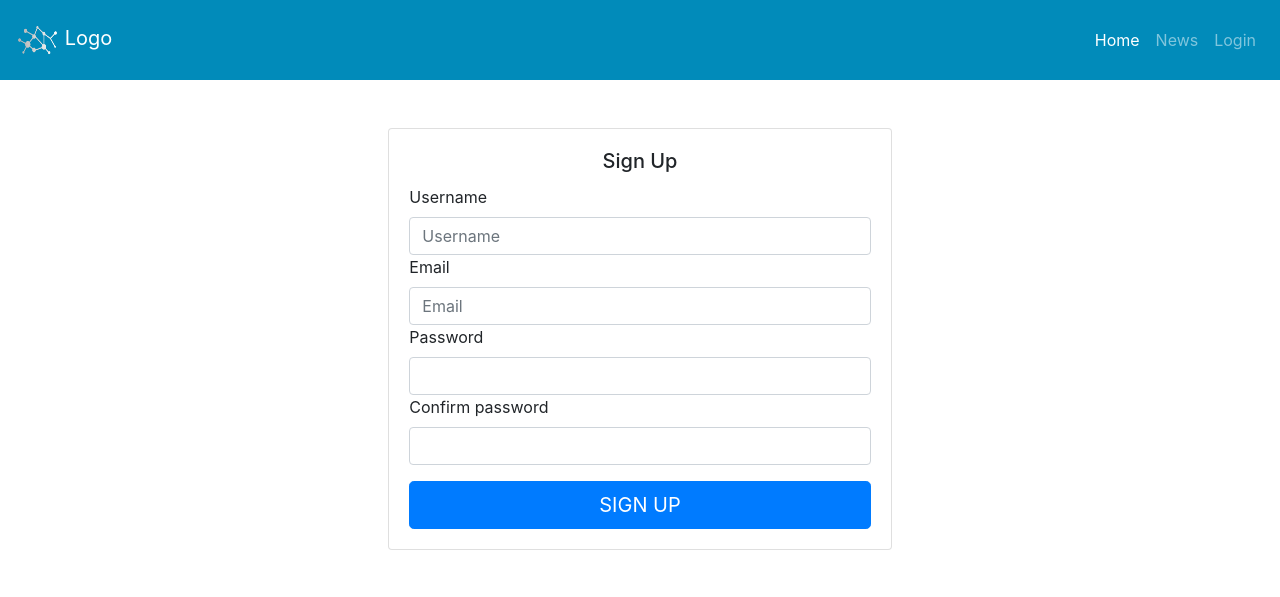
After one commit to fdardenne/FlaskMiniCMS, a Flask app: page /auth/register in a window 1280 px wide. The commit adds this page. Shown: the top 597 px of the page. Run offline with Flask 2, Linux system fonts and the light colour scheme; parts of the project's set-up code (start-up, migrations or seed data) failed here and were passed over; some libraries are stand-ins or nearby versions.

Commit message:
[Auth] Add form

```diff
--- a/app/__init__.py
+++ b/app/__init__.py
@@ -9,5 +9,7 @@ def not_found(error):
 
 
 from app.home.controllers import mod_home as home
+from app.auth.controllers import mod_auth as auth
 
 app.register_blueprint(home)
+app.register_blueprint(auth)
--- /dev/null
+++ b/app/auth/__init__.py
@@ -0,0 +1,2 @@
+from . import forms
+from . import controllers
--- /dev/null
+++ b/app/auth/controllers.py
@@ -0,0 +1,26 @@
+from flask import Blueprint, render_template, flash, redirect, url_for
+from .forms import RegistrationForm, LoginForm
+
+mod_auth = Blueprint('auth', __name__, url_prefix='/auth')
+
+@mod_auth.route("login", methods=["GET", "POST"])
+def login():
+    form = LoginForm()
+
+    flash("Bad login", "danger")
+    return render_template('auth/login.html', title="Register", form=form)
+    if form.validate_on_submit():
+        flash("Successfully logged in", "primary")
+        return redirect(url_for("home.home"))
+    return render_template("auth/login.html", title="Login", form=form)
+
+@mod_auth.route("register", methods=['GET', 'POST'])
+def register():
+    form = RegistrationForm()
+
+
+    if form.validate_on_submit():
+        flash("Account created", "primary")
+        return redirect(url_for('home.home'))
+
+    return render_template('auth/register.html', title="Register", form=form)
--- /dev/null
+++ b/app/auth/forms.py
@@ -0,0 +1,16 @@
+from flask_wtf import FlaskForm
+from wtforms import StringField, PasswordField, BooleanField, SubmitField
+from wtforms.validators import DataRequired, Length, Email, EqualTo
+
+class RegistrationForm(FlaskForm):
+    username = StringField("Username", validators=[DataRequired(), Length(min=2, max=20)])
+    email = StringField("Email", validators=[DataRequired(), Email()])
+    password = PasswordField("Password", validators=[DataRequired()])
+    confirm_password = PasswordField("Confirm password", validators=[DataRequired(), EqualTo('password')])
+    submit = SubmitField("Sign Up")
+
+class LoginForm(FlaskForm):
+    username = StringField("Username", validators=[DataRequired(), Length(min=2, max=20)])
+    password = PasswordField("Password", validators=[DataRequired()])
+    remember = BooleanField("Remember me")
+    submit = SubmitField("Login")
--- /dev/null
+++ b/app/templates/auth/register.html
@@ -0,0 +1,77 @@
+{% extends 'base.html' %}
+
+{% block content %}
+<div class="row">
+    <div class="col-sm-9 col-md-7 col-lg-5 mx-auto">
+        <div class="card my-5">
+            <div class="card-body">
+                <h5 class="card-title text-center">Sign Up</h5>
+                <form method="POST" action="">
+                    {{ form.hidden_tag() }}
+                    <div class="form-label-group">
+                        {{form.username.label()}}
+
+                        {% if form.username.errors %}
+                            {{form.username(class="form-control is-invalid" ,placeholder="Username")}}
+                            <div class="invalid-feedback">
+                                {% for error in form.username.errors %}
+                                    <span> {{error}} </span>
+                                {%endfor%}
+                            </div>
+                        {% else %}
+                            {{form.username(class="form-control" ,placeholder="Username")}}
+                        {% endif %}
+                    </div>
+
+                    <div class="form-label-group">
+                        {{form.email.label()}}
+
+                        {% if form.email.errors %}
+                            {{form.email(class="form-control is-invalid" ,placeholder="Email")}}
+                            <div class="invalid-feedback">
+                                {% for error in form.email.errors %}
+                                    <span> {{error}} </span>
+                                {%endfor%}
+                            </div>
+                        {% else %}
+                            {{form.email(class="form-control" ,placeholder="Email")}}
+                        {% endif %}
+                    </div>
+
+                    <div class="form-label-group">
+                        {{form.password.label()}}
+
+                        {% if form.password.errors %}
+                            {{form.password(class="form-control is-invalid")}}
+                            <div class="invalid-feedback">
+                                {% for error in form.password.errors %}
+                                    <span> {{error}} </span>
+                                {%endfor%}
+                            </div>
+                        {% else %}
+                            {{form.password(class="form-control")}}
+                        {% endif %}
+                    </div>
+
+                    <div class="form-label-group mb-3">
+                        {{form.confirm_password.label()}}
+
+                        {% if form.confirm_password.errors %}
+                            {{form.confirm_password(class="form-control is-invalid")}}
+                            <div class="invalid-feedback">
+                                {% for error in form.confirm_password.errors %}
+                                    <span> {{error}} </span>
+                                {%endfor%}
+                            </div>
+                        {% else %}
+                            {{form.confirm_password(class="form-control")}}
+                        {% endif %}
+
+                    </div>
+                    {{ form.submit(class="btn btn-lg btn-primary btn-block text-uppercase")}}
+                </form>
+            </div>
+        </div>
+    </div>
+</div>
+{% endblock %}
--- /dev/null
+++ b/app/templates/base.html
@@ -0,0 +1,78 @@
+<!doctype html>
+<html lang="en">
+
+  <head>
+    <!-- Required meta tags -->
+    <meta charset="utf-8">
+    <meta name="viewport" content="width=device-width, initial-scale=1, shrink-to-fit=no">
+
+    <!-- Bootstrap CSS -->
+    <link rel="stylesheet" href="https://stackpath.bootstrapcdn.com/bootstrap/4.3.1/css/bootstrap.min.css"
+      integrity="sha384-ggOyR0iXCbMQv3Xipma34MD+dH/1fQ784/j6cY/iJTQUOhcWr7x9JvoRxT2MZw1T" crossorigin="anonymous">
+
+    <title>Title - {{title}}</title>
+
+  </head>
+
+  <body>
+
+    <!-- NAVBAR -->
+    <nav class="navbar navbar-dark navbar-expand-lg" style="background-color:#018BBA">
+      <a class="navbar-brand" href="/">
+        <img src="{{ url_for('static', filename='home/images/logo/logo.png') }}" width="43" height="54" alt="Logo"> Logo
+      </a>
+
+      <button class="navbar-toggler" type="button" data-toggle="collapse" data-target="#navbarNav"
+        aria-controls="navbarNav" aria-expanded="false" aria-label="Toggle navigation">
+        <span class="navbar-toggler-icon"></span>
+      </button>
+
+      <div class="collapse navbar-collapse" id="navbarNav">
+
+        <ul class="navbar-nav ml-auto">
+          <li>
+          <li class="nav-item active">
+            <a class="nav-link" href={{ url_for('home.home') }}>Home <span class="sr-only">(current)</span></a>
+          </li>
+          <li class="nav-item">
+            <a class="nav-link" href="#">News</a>
+          </li>
+          <li class="nav-item">
+            <a class="nav-link" href={{ url_for('auth.login') }}>Login</a>
+          </li>
+          </li>
+        </ul>
+
+      </div>
+    </nav>
+    <!-- END NAVBAR -->
+
+    <div class="container-fluid">
+      {% with messages = get_flashed_messages(with_categories=true) %}
+        {% if messages %}
+          {% for category, message in messages %}
+            <div class="alert alert-{{ category }} mt-3">
+              {{message}}
+            </div>
+          {% endfor %}
+        {% endif %}
+      {% endwith %}
+
+      {% block content %} {% endblock %}
+    </div>
+    <!-- END CONTAINER-->
+
+    <!-- Optional JavaScript -->
+    <!-- jQuery first, then Popper.js, then Bootstrap JS -->
+    <script src="https://code.jquery.com/jquery-3.3.1.slim.min.js"
+      integrity="sha384-q8i/X+965DzO0rT7abK41JStQIAqVgRVzpbzo5smXKp4YfRvH+8abtTE1Pi6jizo"
+      crossorigin="anonymous"></script>
+    <script src="https://cdnjs.cloudflare.com/ajax/libs/popper.js/1.14.7/umd/popper.min.js"
+      integrity="sha384-UO2eT0CpHqdSJQ6hJty5KVphtPhzWj9WO1clHTMGa3JDZwrnQq4sF86dIHNDz0W1"
+      crossorigin="anonymous"></script>
+    <script src="https://stackpath.bootstrapcdn.com/bootstrap/4.3.1/js/bootstrap.min.js"
+      integrity="sha384-JjSmVgyd0p3pXB1rRibZUAYoIIy6OrQ6VrjIEaFf/nJGzIxFDsf4x0xIM+B07jRM"
+      crossorigin="anonymous"></script>
+  </body>
+
+</html>
```
Also changed, not shown: app/templates/404.html (+7 -0 lines), app/templates/auth/login.html (added, +64 -0 lines), app/templates/home/index.html (+3 -65 lines).
